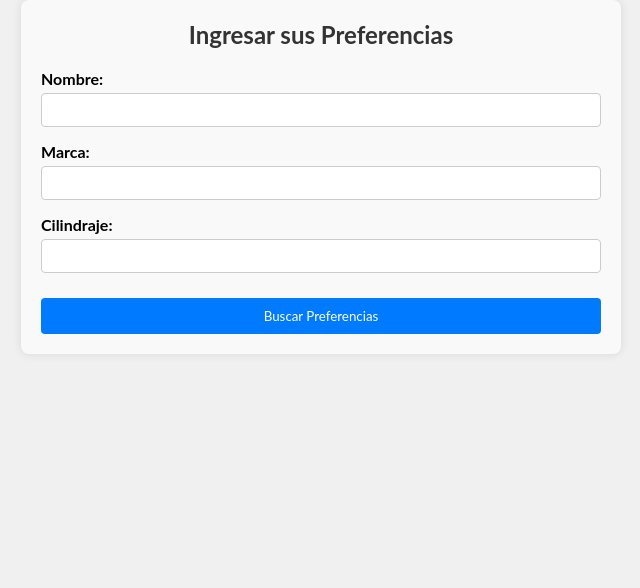
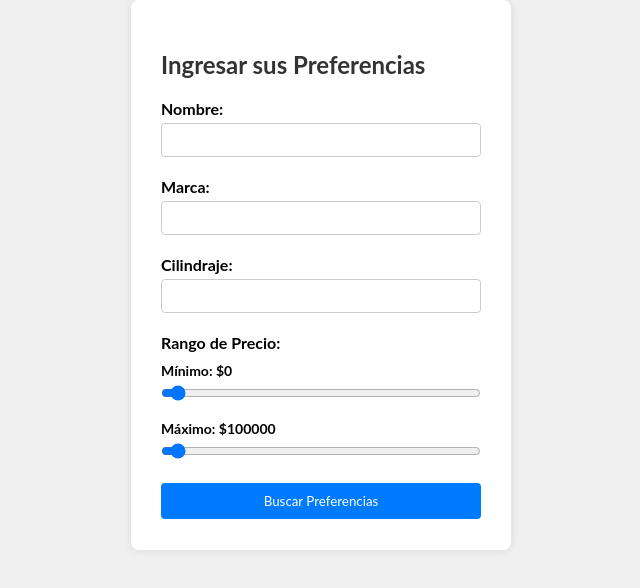
Before and after one commit to jesusayala9/thesis_frontend, a React (Vite) app: page /preferences in a window 1280 px wide. Shown: the top 588 px of the page, without its empty margins (319-959 px from the left). Built offline with nearby package versions, Linux system fonts and the light colour scheme.

Commit message:
fix: preference component

```diff
--- a/src/components/preferences/preferences.css
+++ /dev/null
@@ -1,45 +0,0 @@
-.home-container {
-    max-width: 600px;
-    margin: 0 auto;
-    padding: 20px;
-    background-color: #f9f9f9;
-    border-radius: 8px;
-    box-shadow: 0 0 10px rgba(0, 0, 0, 0.1);
-}
-
-.home-container h1 {
-    text-align: center;
-    margin-bottom: 20px;
-}
-
-.form-group {
-    margin-bottom: 15px;
-}
-
-.form-group label {
-    display: block;
-    margin-bottom: 5px;
-    font-weight: bold;
-}
-
-.form-group input,
-.form-group select {
-    width: 100%;
-    padding: 8px;
-    border: 1px solid #ccc;
-    border-radius: 4px;
-}
-
-button {
-    width: 100%;
-    padding: 10px;
-    background-color: #007bff;
-    color: white;
-    border: none;
-    border-radius: 4px;
-    cursor: pointer;
-}
-
-button:hover {
-    background-color: #0056b3;
-}
--- a/src/components/preferences/preferences.jsx
+++ b/src/components/preferences/preferences.jsx
@@ -1,12 +1,15 @@
+// eslint-disable-next-line no-unused-vars
 import React, { useState } from "react";
 import axios from "axios";
 import { useNavigate } from "react-router-dom";
-import "./preferences.css";
+import styles from "./preferences.module.css";
 
 const Preferences = () => {
   const [nombre, setNombre] = useState("");
   const [marca, setMarca] = useState("");
   const [cilindraje, setCilindraje] = useState("");
+  const [precioMin, setPrecioMin] = useState(0);
+  const [precioMax, setPrecioMax] = useState(100000);
   const [message, setMessage] = useState("");
   const navigate = useNavigate();
 
@@ -16,16 +19,18 @@ const Preferences = () => {
       const response = await axios.post(
         "http://localhost:3001/api/user/addPreference",
         {
-          userId: 1, // Reemplaza con el ID del usuario actual
+          userId: 1,
           nombre: nombre || null,
           marca: marca || null,
           cilindraje: cilindraje ? parseFloat(cilindraje) : null,
+          precioMin: precioMin || null,
+          precioMax: precioMax || null,
         }
       );
       console.log("Preferencia agregada:", response.data);
       setMessage("Preferencia agregada exitosamente.");
       setTimeout(() => {
-        navigate(`/recommendations/1`); // Redirigir a la página de recomendaciones con el userId correcto
+        navigate(`/recommendations/1`);
       }, 2000);
     } catch (error) {
       console.error("Error agregando preferencia:", error);
@@ -34,36 +39,76 @@ const Preferences = () => {
   };
 
   return (
-    <div className="home-container">
+    <div className={styles["preference-container"]}>
+      <div className={styles["preference-box"]}>
         <h1>Ingresar sus Preferencias</h1>
         <form onSubmit={handleBuscarPreferencias}>
-        <div className="form-group">
+          <div className={styles["form-group"]}>
             <label>Nombre:</label>
             <input
+              className={styles["input-form"]}
               type="text"
               value={nombre}
               onChange={(e) => setNombre(e.target.value)}
             />
           </div>
-        <div className="form-group">
+
+          <div className={styles["form-group"]}>
             <label>Marca:</label>
             <input
+              className={styles["input-form"]}
               type="text"
               value={marca}
               onChange={(e) => setMarca(e.target.value)}
             />
           </div>
-        <div className="form-group">
+
+          <div className={styles["form-group"]}>
             <label>Cilindraje:</label>
             <input
+              className={styles["input-form"]}
               type="text"
               value={cilindraje}
               onChange={(e) => setCilindraje(e.target.value)}
             />
           </div>
-        <button type="submit">Buscar Preferencias</button>
+
+          <div className={styles["form-group"]}>
+            <label>Rango de Precio:</label>
+            <div className={styles["slider-container"]}>
+              <div>
+                <label>Mínimo: ${precioMin}</label>
+                <input
+                  type="range"
+                  min="0"
+                  max="100000"
+                  step="1000"
+                  value={precioMin}
+                  onChange={(e) => setPrecioMin(e.target.value)}
+                  className={styles["slider"]}
+                />
+              </div>
+              <div>
+                <label>Máximo: ${precioMax}</label>
+                <input
+                  type="range"
+                  min="1000000"
+                  max="3000000"
+                  step="1000"
+                  value={precioMax}
+                  onChange={(e) => setPrecioMax(e.target.value)}
+                  className={styles["slider"]}
+                />
+              </div>
+            </div>
+          </div>
+
+          <button className={styles["preference-button"]} type="submit">
+            Buscar Preferencias
+          </button>
         </form>
         {message && <p>{message}</p>}
+      </div>
     </div>
   );
 };
--- /dev/null
+++ b/src/components/preferences/preferences.module.css
@@ -0,0 +1,90 @@
+.preference-container {
+  display: flex;
+  justify-content: center;
+  align-items: center;
+  background-color: #f0f0f0;
+}
+
+.preference-box {
+  width: 380px;
+  height: 550px;
+  max-width: 600px;
+  padding: 30px;
+  padding-top: 50px;
+  background-color: #fff;
+  border-radius: 8px;
+  box-shadow: 0 0 10px rgba(0, 0, 0, 0.1);
+  text-align: left;
+}
+
+.form-group {
+  margin-top: 20px;
+}
+
+.form-group label {
+  display: block;
+  margin-bottom: 5px;
+  font-weight: bold;
+}
+
+.form-group input,
+.form-group select {
+  width: 100%;
+  padding: 8px;
+  border: 1px solid #ccc;
+  border-radius: 4px;
+}
+
+.preference-button {
+  width: 100%;
+  padding: 10px;
+  background-color: #007bff;
+  color: white;
+  border: none;
+  border-radius: 4px;
+  cursor: pointer;
+  margin-top: 20px;
+}
+
+.preference-button:hover {
+  background-color: #0056b3;
+}
+
+.slider-container {
+  display: flex;
+  flex-direction: column;
+  gap: 15px;
+  margin-top: 10px;
+}
+
+.slider-container label {
+  font-size: 14px;
+  margin-bottom: 5px;
+}
+
+.slider {
+  width: 100%;
+  height: 5px;
+  background: #ddd;
+  border-radius: 5px;
+  outline: none;
+  transition: background 0.3s;
+}
+
+.slider::-webkit-slider-thumb {
+  -webkit-appearance: none;
+  appearance: none;
+  width: 15px;
+  height: 15px;
+  background: #007bff;
+  border-radius: 50%;
+  cursor: pointer;
+}
+
+.slider::-moz-range-thumb {
+  width: 15px;
+  height: 15px;
+  background: #007bff;
+  border-radius: 50%;
+  cursor: pointer;
+}
```
Lines whose indentation alone changed are shown as unchanged.
